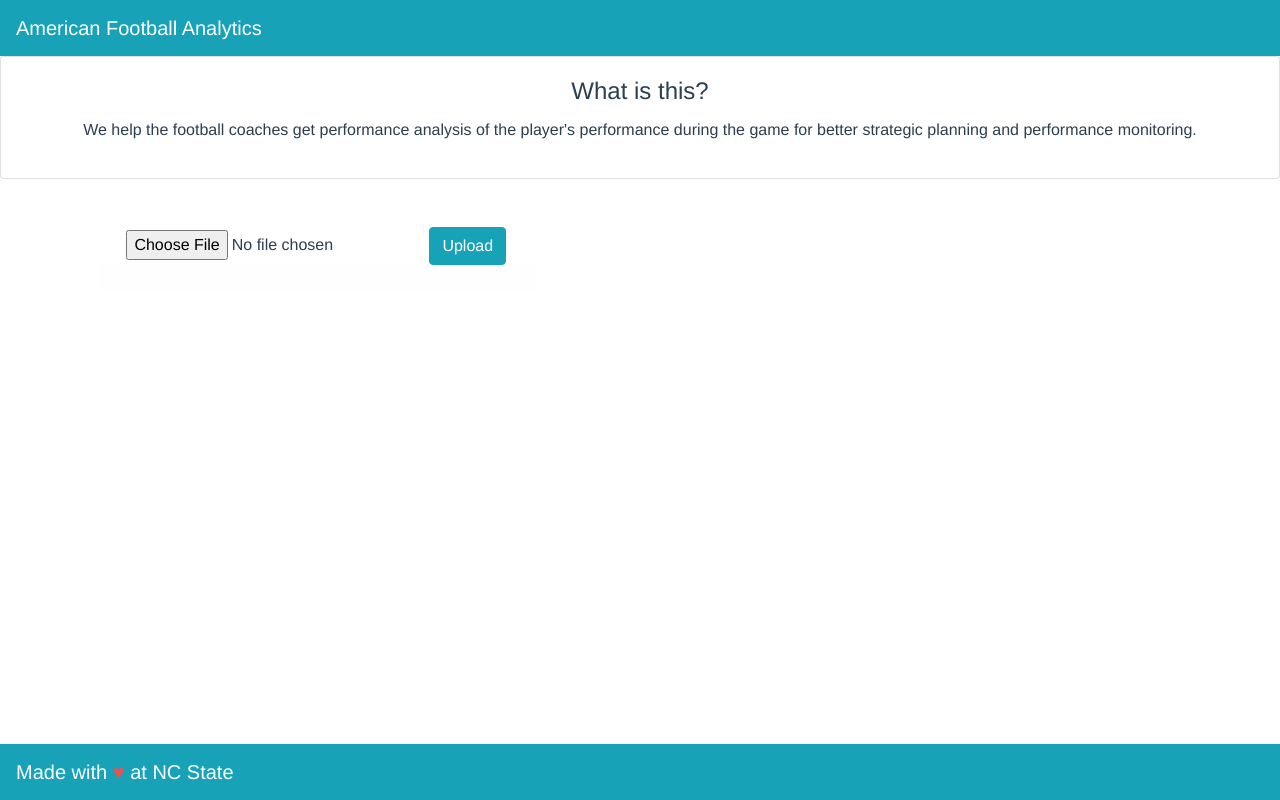
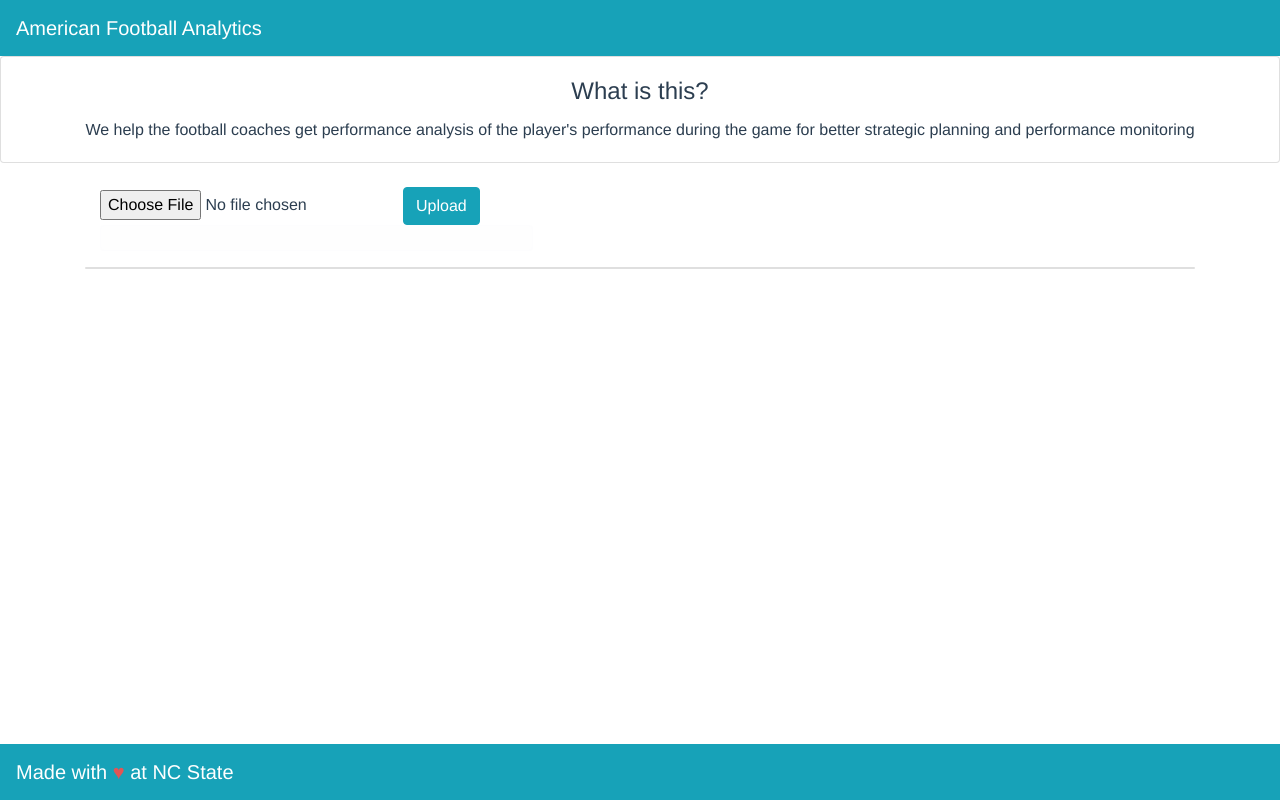
Before and after one commit to himol7/American-Football-Analytics-Application, a Vue app in the folder vue-app/: page / in a window 1280 px wide. Built offline with nearby package versions, Linux system fonts and the light colour scheme; the HTML template or start-up script is replaced by a standard one.

Commit message:
Final fix to front end

```diff
--- a/vue-app/src/App.vue
+++ b/vue-app/src/App.vue
@@ -1,24 +1,20 @@
 <template>
   <div id="app">
+
     <b-navbar toggleable="lg" type="dark" variant="info" >
       <b-navbar-brand  class="mb-0" >American Football Analytics</b-navbar-brand>
     </b-navbar>
     <b-card title="What is this?" align="center">
       <b-card-text>
-        We help the football coaches get performance analysis of the player's performance during the game for better strategic planning and performance monitoring.
-
+        We help the football coaches get performance analysis of the player's performance during the game for better strategic planning and performance monitoring
       </b-card-text>
-
-      <b-card-text></b-card-text>
-
     </b-card>
     <b-container>
       <UploadFile />
       <DisplayPhotos />
       <nav class="navbar fixed-bottom navbar-dark bg-info">
-        <a class="navbar-brand" href="#">
+        <a class="navbar-brand" >
           Made with <span style="color: #e25555;">&#9829;</span> at NC State
-
         </a>
       </nav>
     </b-container>
@@ -41,7 +37,6 @@ export default {
   font-family: Avenir, Helvetica, Arial, sans-serif;
   -webkit-font-smoothing: antialiased;
   -moz-osx-font-smoothing: grayscale;
-  text-align: center;
   color: #2c3e50;
   align: center;
 }
--- a/vue-app/src/components/DisplayPhotos.vue
+++ b/vue-app/src/components/DisplayPhotos.vue
@@ -1,25 +1,25 @@
 <template>
-  <div class="d-flex align-items-stretch">
+  <div class ="card">
     <div v-if="isPhotoAvailable">
-        <b-card class="card" border-variant = "info">
+        <b-card  border-variant = "info" fluid>
             <b-row>
                 <b-col cols="8">
-                    <div v-b-scrollspy:scrollspy-nested>
+                    <div v-b-scrollspy:scrollspy-nested >
                         <div>
                             <b-card-img left :src="selectedImg.link" class="selected-img"></b-card-img>
                         </div>
                     </div>
                 </b-col>
                 <b-col cols="4">
-                    <b-navbar id="scrollspy-nested" class="flex-column" style="position:relative; height:550px; overflow-y:auto">
+                    <b-navbar id="scrollspy-nested" class="flex-column" style="position:absolute; height:100%; overflow-y:auto">
                         <b-nav pills vertical>
                             <b-nav-item href="#item-1" v-for="photo in photos" :key="photo.id">
                                 <b-img
                                     thumbnail
-                                    fluid
                                     :src="photo.link"
                                     class="list-img"
                                     @click="changeImage(photo)"
+
                                 ></b-img>
                             </b-nav-item>
                         </b-nav>
@@ -76,17 +76,17 @@ export default {
 </script>
 <style scoped>
 .list-img {
-    width: 400px;
-    height: 300px;
+    width: 100%;
+    height: 100%;
 }
 .selected-img {
-    width: 810px;
-    height: 550px;
+    width: 100%;
+    height: 400px;
 
 }
 .card {
-    width: 1200px;
-    height: 550;
+    width: 100%;
+    height: 100%;
 
 }
 </style>
--- a/vue-app/src/components/UploadFile.vue
+++ b/vue-app/src/components/UploadFile.vue
@@ -1,5 +1,5 @@
 <template>
-  <div class ="col-sm-3 col-sm-5" > <br><br>
+  <div class ="col-sm-3 col-sm-5" > <br>
 
         <input type="file" ref="file" v-on:change="selectFile" variant="outline-info">
 
```
Also changed, not shown: 1 other file (tests, documents, lock files or other folders).
